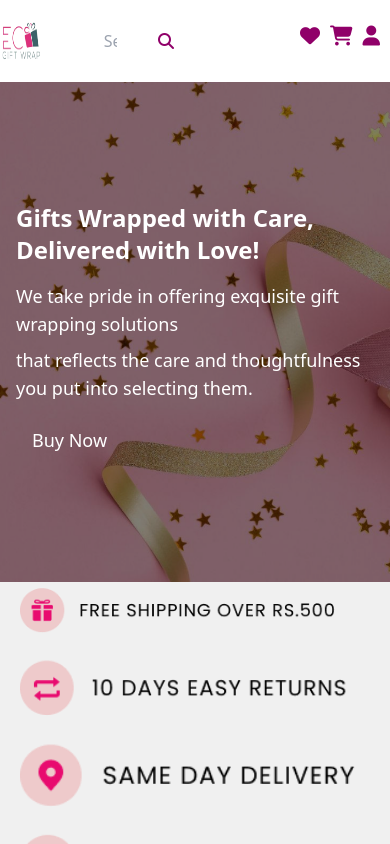
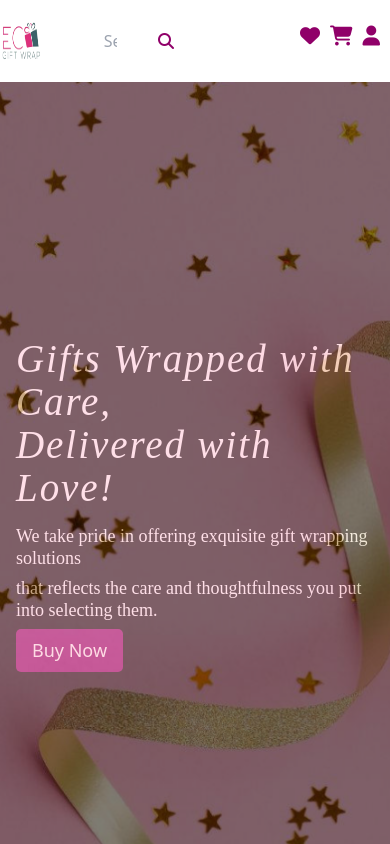
Before and after one commit to nidu003/Nextjs.Giftwrap, a Next.js app: page / in a window 390 px wide. Shown: the top 844 px of the page. Built offline with nearby package versions, Linux system fonts and the light colour scheme.

Commit message:
Update HeroPage and HowItWorks components, adjust global styles

```diff
--- a/app/components/HeroPage.tsx
+++ b/app/components/HeroPage.tsx
@@ -4,26 +4,26 @@ import Image from 'next/image';
 
 const HeroPage = () => {
   return (
-    <div className="relative w-full h-[500px] md:h-[800px] lg:h-[1000px]">
+    <div className="relative w-full h-screen">
       <Image
         src="/Heroimage.png"
         alt="Hero image"
-        fill
+        layout="fill"
         className="object-cover"
         priority
       />
       <div className="absolute inset-0 flex flex-col items-start justify-center bg-black bg-opacity-50 text-white p-4">
-      <h3 className="text-2xl md:text-4xl lg:text-5xl font-bold mb-4">
+        <h3 className="hero-title">
           Gifts Wrapped with Care,<br />Delivered with Love!
         </h3>
-      <p className="text-lg md:text-xl mb-2">
+        <p className="hero-text">
           We take pride in offering exquisite gift wrapping solutions
         </p>
-      <p className="text-lg md:text-xl mb-4">
+        <p className="hero-text">
           that reflects the care and thoughtfulness you put into selecting them.
         </p>
         <Link href="/buy-now" legacyBehavior>
-          <a className="btn-he btn-primary text-lg md:text-xl px-4 py-2 rounded bg- hover:bg-blue-700 transition duration-300">
+          <a className="btn-he btn-primary">
             Buy Now
           </a>
         </Link>
--- a/app/components/HowItWorks.tsx
+++ b/app/components/HowItWorks.tsx
@@ -2,37 +2,37 @@ import React from 'react';
 
 function HowItWorks() {
   return (
-    <div className="how-it-works-container">
-     <h2><b><big>How It Works</big></b></h2>
-      <div className="gift-wrap-selection grid grid-cols-1 md:grid-cols-2 lg:grid-cols-4 gap-6 mt-8">
-        <div className="gift-wrap-option bg-white p-6 rounded-lg shadow-md">
-          <img src="/step-1.png" alt="Step 1" className="gift-wrap-image mb-4" />
+    <div className="How-cont">
+      <h2><b><big>How It Works</big></b></h2>
+      <div className="gift-wrap-selection">
+        <div className="gift-wrap-option">
+          <img src="/step-1.png" alt="Step 1" className="gift-wrap-image" />
           <div className="gift-wrap-text">
-            <h2 className="text-center font-bold">Step 1</h2>
+            <h2>Step 1</h2>
             <p>Select the perfect gift wrap ensemble from our beautiful collection that suits your style and occasion.</p>
           </div>
         </div>
 
-        <div className="gift-wrap-option bg-white p-6 rounded-lg shadow-md">
-          <img src="/step-2.png" alt="Step 2" className="gift-wrap-image mb-4" />
+        <div className="gift-wrap-option">
+          <img src="/step-2.png" alt="Step 2" className="gift-wrap-image" />
           <div className="gift-wrap-text">
-            <h2 className="text-center font-bold">Step 2</h2>
+            <h2>Step 2</h2>
             <p>Customize your gift wrap with personalized messages, stickers, or ribbons to make it truly special.</p>
           </div>
         </div>
 
-        <div className="gift-wrap-option bg-white p-6 rounded-lg shadow-md">
-          <img src="/step-3.png" alt="Step 3" className="gift-wrap-image mb-4" />
+        <div className="gift-wrap-option">
+          <img src="/step-3.png" alt="Step 3" className="gift-wrap-image" />
           <div className="gift-wrap-text">
-            <h2 className="text-center font-bold">Step 3</h2>
+            <h2>Step 3</h2>
             <p>Place your order on our site and provide the delivery details. You can also schedule the delivery for a specific date.</p>
           </div>
         </div>
 
-        <div className="gift-wrap-option bg-white p-6 rounded-lg shadow-md">
-          <img src="/step-4.png" alt="Step 4" className="gift-wrap-image mb-4" />
+        <div className="gift-wrap-option">
+          <img src="/step-4.png" alt="Step 4" className="gift-wrap-image" />
           <div className="gift-wrap-text">
-            <h2 className="text-center font-bold">Step 4</h2>
+            <h2>Step 4</h2>
             <p>Sit back and relax as we carefully wrap your gift and deliver it to your doorstep or directly to your loved one.</p>
           </div>
         </div>
--- a/app/globals.css
+++ b/app/globals.css
@@ -116,6 +116,125 @@ html, body {
      z-index: 1;
    }
  }
+
+/* Container for the hero section */
+.relative {
+  position: relative;
+}
+
+.w-full {
+  width: 100%;
+}
+
+.h-screen {
+  height: 100vh; /* Full viewport height */
+}
+
+/* Hero image styling */
+.object-cover {
+  object-fit: cover;
+}
+
+/* Content styling */
+.absolute {
+  position: absolute;
+}
+
+.inset-0 {
+  top: 0;
+  right: 0;
+  bottom: 0;
+  left: 0;
+}
+
+.flex {
+  display: flex;
+}
+
+.flex-col {
+  flex-direction: column;
+}
+
+.items-start {
+  align-items: flex-start;
+}
+
+.justify-center {
+  justify-content: center;
+}
+
+.bg-black {
+  background-color: black;
+}
+
+.bg-opacity-50 {
+  opacity: 0.5;
+}
+
+.text-white {
+  color: white;
+}
+
+.p-4 {
+  padding: 1rem;
+}
+
+/* Hero title styling */
+.hero-title {
+  font-family: 'Alegreya', serif;
+  font-size: 69.84px;
+  font-style: italic;
+  font-weight: 500;
+  line-height: 73px;
+  letter-spacing: 0.05em;
+  text-align: left;
+  margin-bottom: 1rem;
+}
+
+@media (max-width: 768px) {
+  .hero-title {
+    font-size: 39px;
+    line-height: 43px;
+  }
+}
+
+/* Hero text styling */
+.hero-text {
+  font-family: 'Alice', serif;
+  font-size: 25px;
+  line-height: 30px;
+  margin-bottom: 0.5rem;
+}
+
+@media (max-width: 768px) {
+  .hero-text {
+    font-size: 18px;
+    line-height: 22px;
+  }
+}
+
+/* Button styling */
+.btn-he {
+  background-color: rgba(144, 0, 105, 1);
+  color: #fff;
+  padding: 10px 20px;
+  font-size: 22.23px;
+  border: none;
+  border-radius: 5px;
+  cursor: pointer;
+  transition: background-color 0.3s ease;
+}
+
+.btn-he:hover {
+  background-color: rgba(120, 0, 88, 1);
+}
+
+@media (max-width: 768px) {
+  .btn-he {
+    font-size: 18px;
+    padding: 8px 16px;
+  }
+}
 
 
 /*navbar*/
@@ -287,7 +406,6 @@ html, body {
   }
 }
 
-
 /*do*/
 .row {
   display: flex;
@@ -403,27 +521,33 @@ html, body {
     text-align: center;
   }
 }
+/*howitworks*/
+@import url('https://fonts.googleapis.com/css2?family=Alegreya:wght@500&display=swap');
 
-/*howitwork*/
+/* Container for How It Works Section */
 .How-cont {
   display: flex;
   flex-direction: column;
   padding: 2rem;
   background-color: rgba(255, 229, 237, 0.61);
   max-width: 1920px;
-  margin: 0 auto; /* add this to center the container */
+  margin: 0 auto; /* Center the container */
 }
 
 .How-cont h2 {
-  font-family: Alegreya;
+  font-family: 'Alegreya', serif;
   font-size: 60px;
   font-weight: 500;
-  color: rgba(184, 10, 137, 1);
-  margin: left 0;
+  line-height: 73px;
+  letter-spacing: 0.05em;
+  text-align: left;
+  background: rgba(255, 229, 237, 0.61);
+  color:#B80A89;/* Make the text readable on the background */
+  padding: 10px; /* Adding padding to give some space around the text */
   margin-bottom: 2rem;
-  text-align: center;
 }
 
+/* Container for Gift Wrap Options */
 .gift-wrap-selection {
   display: flex;
   flex-wrap: wrap;
@@ -432,6 +556,7 @@ html, body {
   max-width: 1100px;
 }
 
+/* Individual Gift Wrap Option */
 .gift-wrap-option {
   flex: 0 0 30%;
   margin: 20px;
@@ -462,18 +587,17 @@ html, body {
   font-size: 32.95px;
   font-weight: 800;
   color: rgba(184, 10, 137, 1);
-  margin-left: 0; /* remove the margin-left to make it responsive */
-  text-align: center; /* add this to center the title text */
+  text-align: center; /* Center the title text */
 }
 
 .gift-wrap-text p {
-  font-family: Poppins;
+  font-family: 'Poppins', sans-serif;
   font-weight: 400;
   font-size: 20.45px;
   color: rgba(62, 62, 62, 1);
 }
 
-/* add media queries to make it responsive */
+/* Responsive Adjustments */
 @media (max-width: 768px) {
   .gift-wrap-option {
     flex: 0 0 50%;
@@ -485,7 +609,7 @@ html, body {
     flex: 0 0 100%;
   }
   .gift-wrap-image {
-    height: 150px; /* adjust the image height for smaller screens */
+    height: 150px; /* Adjust the image height for smaller screens */
   }
 }
 
@@ -493,8 +617,8 @@ html, body {
   position: absolute;
   top: 0;
   left: 0;
-  width: 100px; /* adjust the width to your liking */
-  height: 100%; /* make it full height */
+  width: 100px; /* Adjust the width to your liking */
+  height: 100%; /* Make it full height */
   background-size: cover;
 }
 
@@ -503,6 +627,7 @@ html, body {
   height: 100%;
   object-fit: cover;
 }
+
 
 /*giftgrap*/
 .container-g {
```
Lines whose indentation alone changed are shown as unchanged.
